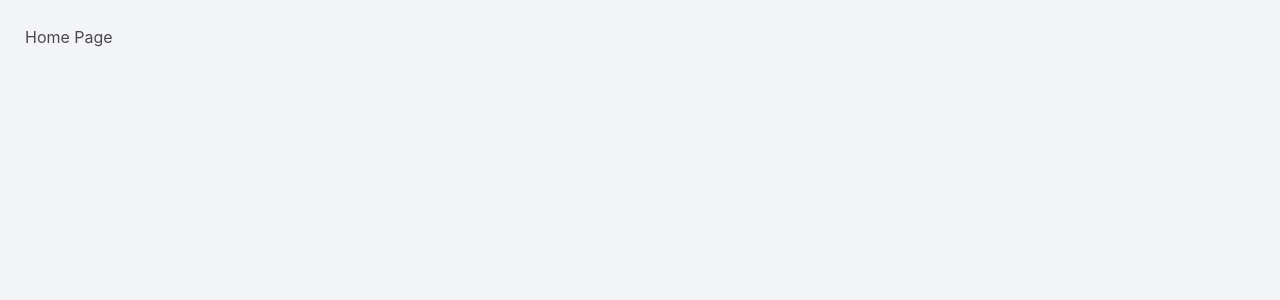
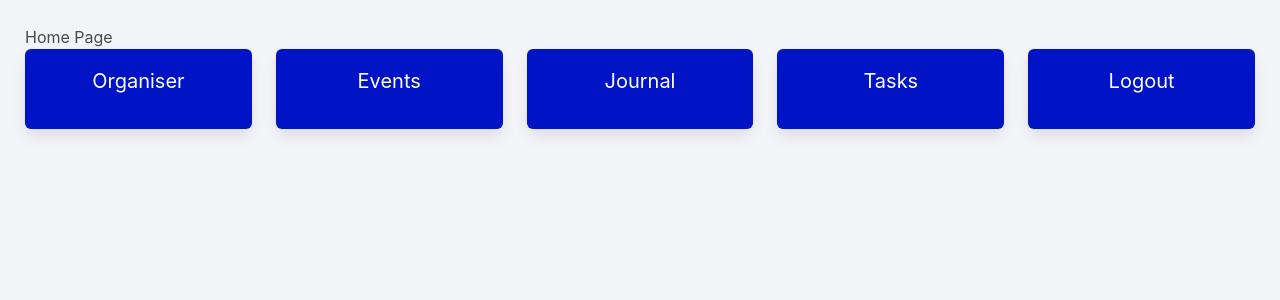
Before and after one commit to DemonDia/hust-io-frontend, a React (Create React App) app: page /home in a window 1280 px wide. Shown: the top 300 px of the page. Built offline with nearby package versions, Linux system fonts and the light colour scheme.

Commit message:
main menu components

```diff
--- a/src/Components/Home/OptionBox.js
+++ b/src/Components/Home/OptionBox.js
@@ -1,9 +1,13 @@
-import React from 'react';
-
+import React from "react";
+import { Link } from "react-router-dom";
 function OptionBox(props) {
     return (
-        <div>
-            <h1>Option box</h1>
+        <div className="contaner is-two-quarter-desktop column">
+            <Link to={props.option.link}>
+                <div className="box optionBox">
+                    <h1 className="subtitle">{props.option.name}</h1>
+                </div>
+            </Link>
         </div>
     );
 }
--- a/src/Pages/Home/HomePage.js
+++ b/src/Pages/Home/HomePage.js
@@ -1,9 +1,21 @@
-import React from 'react';
-
+import React from "react";
+import OptionBox from "../../Components/Home/OptionBox";
 function HomePage(props) {
+    const options = [
+        { name: "Organiser", link: "/organiser" },
+        { name: "Events", link: "/events" },
+        { name: "Journal", link: "/journals" },
+        { name: "Tasks", link: "/tasks" },
+        { name: "Logout", link: "/logout" },
+    ];
     return (
         <div>
             <h1>Home Page</h1>
+            <div className="columns">
+                {options.map((option, index) => {
+                    return <OptionBox key={index} option={option} />;
+                })}
+            </div>
         </div>
     );
 }
--- a/src/index.css
+++ b/src/index.css
@@ -56,3 +56,14 @@ code {
   color: white;
   width: 100%;
 }
+
+/* option box */
+.optionBox{
+  height:10vh;
+  background:#0014C5;
+  align-items: center;
+}
+.optionBox h1{
+  text-align: center;
+  color:white;
+}
```
